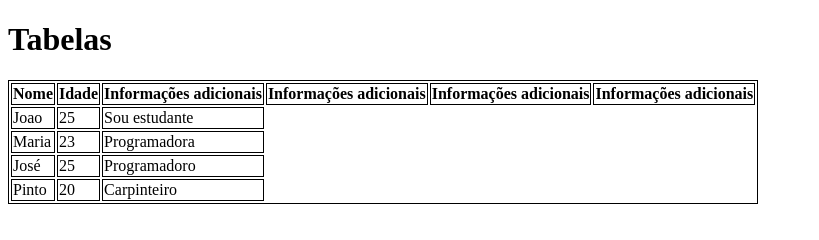
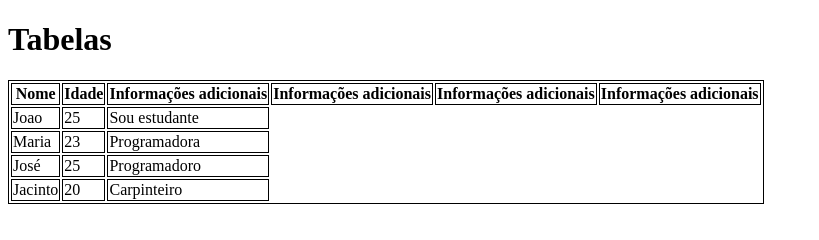
Before and after one commit to Pedros-devs/aula-tabela, a plain HTML site: page index.html in a window 1280 px wide. Shown: the whole page, without its empty margins (0-819 px from the left). Drawn offline with Linux system fonts and the light colour scheme.

Commit message:
trocado de pinto para Jacinto~

```diff
--- a/index.html
+++ b/index.html
@@ -41,7 +41,7 @@
             <td>Programadoro</td>
         </tr>
             <tr>
-                <td>Pinto</td>
+                <td>Jacinto</td>
                 <td>20</td>
                 <td>Carpinteiro</td>
             </tr>
```
